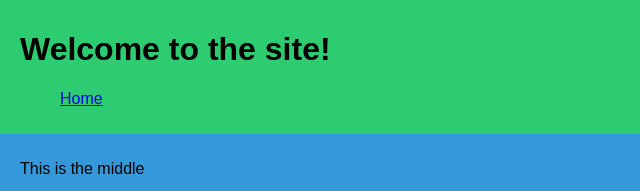
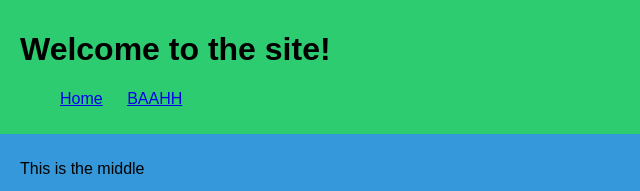
Before and after one commit to Trichter5/sample, a plain HTML site: page index.html in a window 1280 px wide. Shown: the top 191 px of the page, 0-640 px from the left. Drawn offline with Linux system fonts and the light colour scheme.

Commit message:
Added link

```diff
--- a/index.html
+++ b/index.html
@@ -16,6 +16,9 @@
                         <li>
                             <a href="index.html">Home</a>
                         </li>
+                        <li>
+                            <a href="index.html">BAAHH</a>
+                        </li>
                     </ul>
                 </div>
 
```
